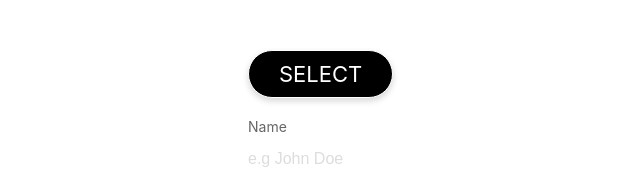
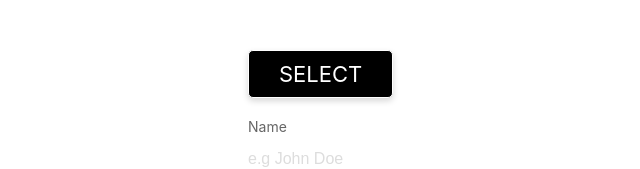
Before and after one commit to aibrahim3546/react-storybook-ts, a React (Create React App) app: page / in a window 1280 px wide. Shown: the top 169 px of the page, without its empty margins (217-857 px from the left). Built offline with nearby package versions, Linux system fonts and the light colour scheme.

Commit message:
feat(button): update radius

```diff
--- a/src/components/MLButton/MLButton.tsx
+++ b/src/components/MLButton/MLButton.tsx
@@ -46,7 +46,7 @@ const ButtonDiv = styled.div<Pick<ButtonProps, 'size' | 'type' | 'backgroundColo
   background-color: ${(props) => (props.backgroundColor || BUTTON_BG_COLOR[props.type || 'primary'])};
   color: ${(props) => BUTTON_TEXT_COLOR[props.type || 'primary']};
   font-size: ${(props) => BUTTON_SIZE[props.size || 'medium']}px;
-  border-radius: 100px;
+  border-radius: 5px;
   border: 1px solid ${(props) => BUTTON_TEXT_COLOR[props.type || 'primary']};
   animation: all 500ms;
   box-shadow: 0 3px 6px #00000029;
@@ -57,6 +57,7 @@ const ButtonDiv = styled.div<Pick<ButtonProps, 'size' | 'type' | 'backgroundColo
 
   :hover {
     opacity: 0.75;
+    background-color: white;
   }
 `;
 
```
